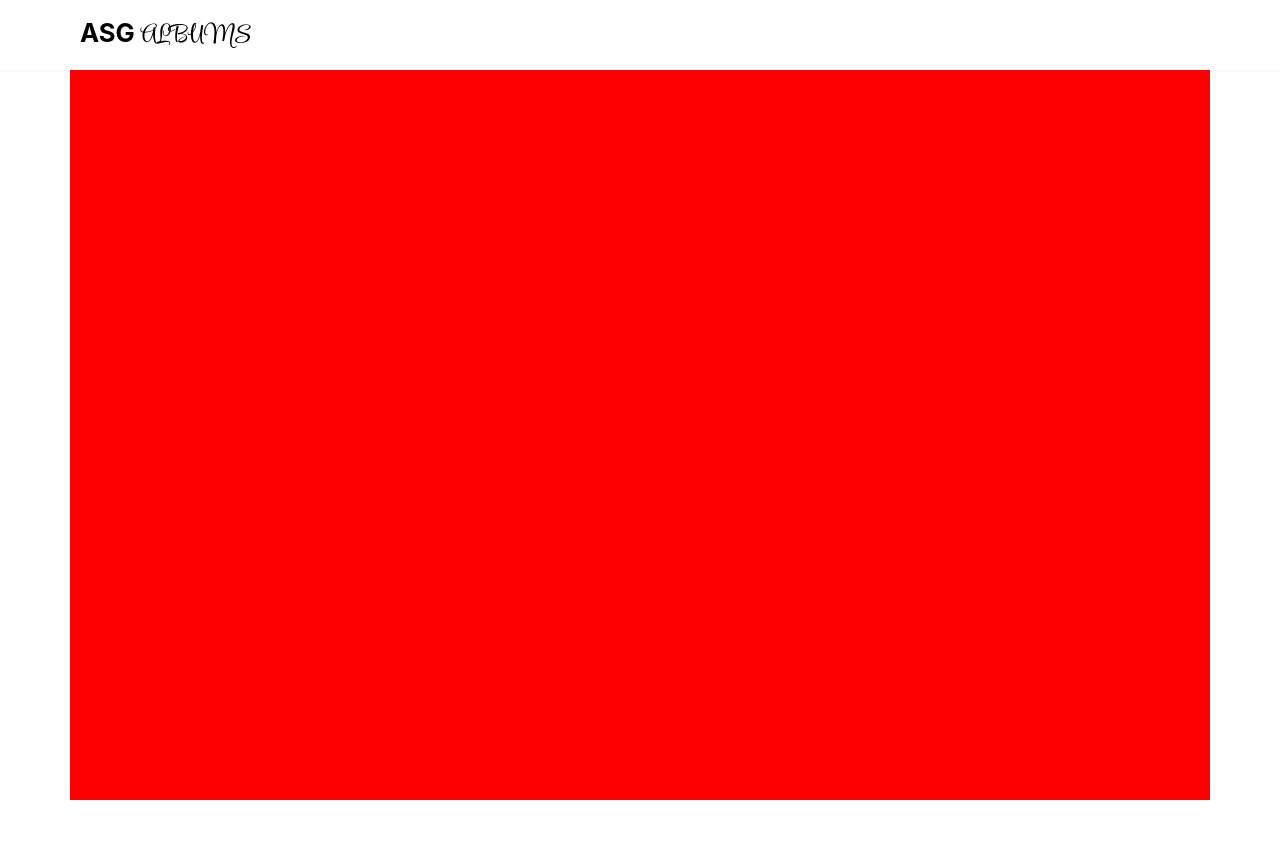
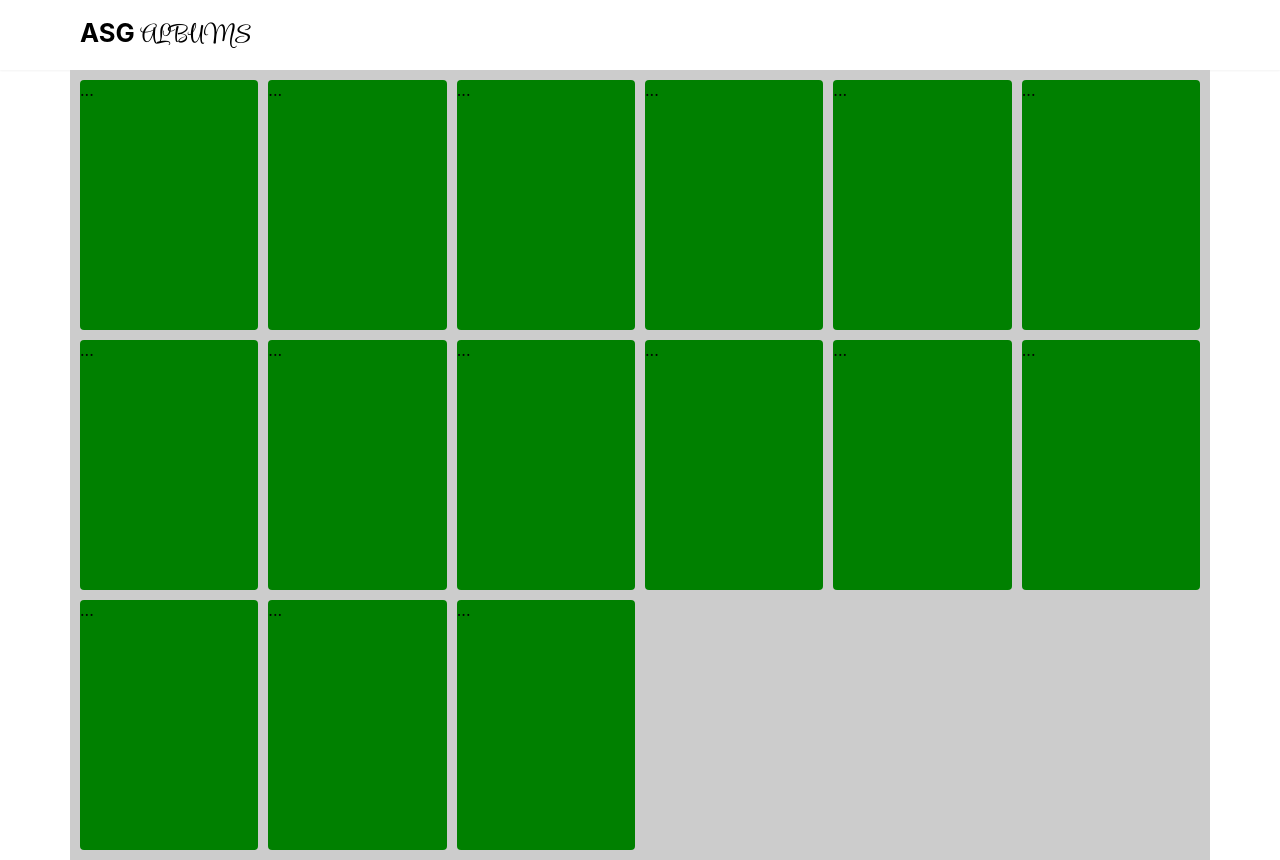
Before and after one commit to alexdsgmoura/react-photo-albums, a React (Vite) app: page /album/1 in a window 1280 px wide. Before the commit the page ends 800 px from the top, so only its background shows below. Built offline with nearby package versions, Linux system fonts and the light colour scheme.

Commit message:
definindo tipos do usuarfio

```diff
--- a/src/components/Album/Album.style.ts
+++ b/src/components/Album/Album.style.ts
@@ -1,25 +1,42 @@
 import styled from "styled-components";
 
-export const Album = styled.div`
+export const Container = styled.div`
     width: 100%;
     max-width: 1140px;
-    height: calc(100vh - 70px);
+    height: auto;
 
     margin: auto;
+    padding: 10px;
+    box-sizing: border-box;
 
-    background-color: red;
-    color: white;
+    display: grid;
+    grid-template-columns: repeat(6, 1fr);
+    gap: 10px;
+    align-items: center;
+
+    background-color: #CCC;
+
+    @media (min-width: 280px) and (max-width: 500px) {
+        grid-template-columns: repeat(2, 1fr);
+    }
+
+    @media (min-width: 500px) and (max-width: 767px) {
+        grid-template-columns: repeat(3, 1fr);
+    }
+
+    @media (min-width: 768px) and (max-width: 1140px) {
+        grid-template-columns: repeat(4, 1fr);
+    }
 
     div {
-        width: 100%;
-        height: 200px;
+        height: 250px;
+
         background-color: green;
+
+        border-radius: 4px;
+
+        @media (min-width: 280px) and (max-width: 320px) {
+            height: 170px;
+        }
     }
 `
-
-export const image = styled.div`
-    width: 200px;
-    height: 300px;
-
-    background-color: green;
-`
--- a/src/components/Album/Album.tsx
+++ b/src/components/Album/Album.tsx
@@ -1,9 +1,25 @@
 import * as C from './Album.style'
 
-export const Album = () => {
+export const AlbumComponent = () => {
     return (
-        <C.Album>
-            <div></div>
-        </C.Album>
+        <>
+            <C.Container>
+                <div>...</div>
+                <div>...</div>
+                <div>...</div>
+                <div>...</div>
+                <div>...</div>
+                <div>...</div>
+                <div>...</div>
+                <div>...</div>
+                <div>...</div>
+                <div>...</div>
+                <div>...</div>
+                <div>...</div>
+                <div>...</div>
+                <div>...</div>
+                <div>...</div>
+            </C.Container>
+        </>
     )
 }
--- a/src/components/Section/Section.tsx
+++ b/src/components/Section/Section.tsx
@@ -25,7 +25,7 @@ export const Section = () => {
   }, [albums, currentPage])
 
   const loadAlbums = async () => {
-    const response = await (await fetch('https://jsonplaceholder.typicode.com/albums')).json()
+    const response = await (await fetch('https://jsonplaceholder.typicode.com/users')).json()
 
     setAlbums(response)
   }
--- a/src/pages/Album.tsx
+++ b/src/pages/Album.tsx
@@ -2,7 +2,7 @@ import { useParams } from "react-router-dom";
 
 import { Header } from "../components/Header/Header";
 import * as C from '../components/Section/Section.styles'
-import { Album as AlbumComponent } from "../components/Album/Album.style";
+import { AlbumComponent } from "../components/Album/Album";
 
 export const Album = () => {
     const params = useParams()
```
Also changed, not shown: src/types/User.ts (added, +23 -0 lines), 1 other file (tests, documents, lock files or other folders).
